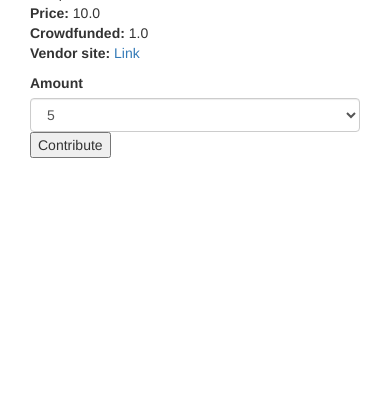
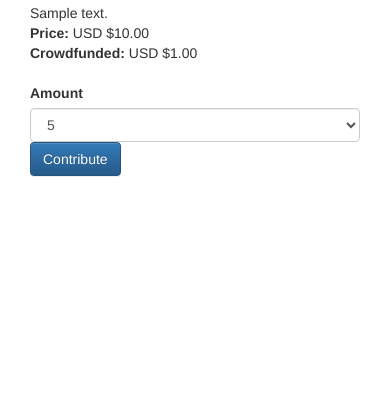
Before and after one commit to timcallagy/giftme_server, a Django app: a page that uses templates/giftme/index.html in a window 390 px wide. Shown: the part 242-658 px from the top of the page. Run offline with Django 3.2, Linux system fonts and the light colour scheme; tables that the repository leaves empty hold one stand-in row (values such as "Sample post"); parts of the project's set-up code (start-up, migrations or seed data) failed here and were passed over; some libraries are stand-ins or nearby versions.

Commit message:
Adding method to gift model to format price values. Making some changes to styling.

```diff
--- a/giftme/models.py
+++ b/giftme/models.py
@@ -14,6 +14,11 @@
     def __unicode__(self):
         description = self.owner_name + " added '" + self.name + "' to their wishlist"
         return description
+    def formatPrices(self):
+        priceStr = 'USD $' + '{:.2f}'.format(self.price)
+        crowdfundedStr = 'USD $' + '{:.2f}'.format(self.crowdfunded)
+        self.priceStr = priceStr
+        self.crowdfundedStr = crowdfundedStr
 
 class Contribution(models.Model):
     gift = models.ForeignKey(Gift)
--- a/giftme/views.py
+++ b/giftme/views.py
@@ -363,7 +363,8 @@
         gifts = Gift.objects.filter(owner_id = id).order_by('-crowdfunded');
     amounts = asarray([5, 10, 15, 20, 25, 30, 35, 40, 45, 50, 60, 70, 80, 90, 100, 110, 120, 130, 140, 150, 160, 170, 180, 190, 200, 250, 300, 350, 400, 450, 500])
     for gift in gifts:
-        gift.remaining = gift.price - gift.crowdfunded
+        gift.formatPrices()
+        gift.remaining = int(gift.price - gift.crowdfunded)
         valid_amounts = list(amounts[amounts <= gift.remaining])
         if len(valid_amounts) > 0 and valid_amounts[-1] < (gift.remaining) : valid_amounts.append(gift.remaining)
         gift.amounts = valid_amounts
@@ -382,6 +383,7 @@
         The id of the gift to display details and form for.
     """
     gift = Gift.objects.get(pk=id)
+    gift.formatPrices()
 
     if request.method == 'POST':
         contributionAmount = int(request.POST["contributionAmount"])
@@ -392,6 +394,7 @@
 
 def web_pay_process(request, id):
     gift = Gift.objects.get(pk=id)
+    gift.formatPrices()
 
     if request.method == 'POST':
         stripeToken = request.POST["stripeToken"]
--- a/static/css/starter-template.css
+++ b/static/css/starter-template.css
@@ -5,3 +5,7 @@
   padding: 40px 15px;
   text-align: left;
 }
+
+.text-center {
+ text-align: center;
+}
--- a/templates/giftme/index.html
+++ b/templates/giftme/index.html
@@ -67,20 +67,21 @@
             {% for gift in gifts_list %}
                 <div class="row">
                     {% if 'http' in gift.pic %}
-                        <div class="col-md-4"><a href="{{gift.url}}" ><img src="{{gift.pic}}" class="img-thumbnail" alt="Responsive image" width="150px" /></a></div>
+                        <div class="col-md-4 text-center"><a href="{{gift.url}}" ><img src="{{gift.pic}}" class="img-thumbnail" alt="Responsive image" width="150px" /></a></div>
                     {% else %}
-                        <div class="col-md-4"><a href="{{gift.url}}" ><img src="{% static gift.pic %}" class="img-thumbnail" alt="Responsive image" width="150px" /></a></div>
+                        <div class="col-md-4 text-center"><a href="{{gift.url}}" ><img src="{% static gift.pic %}" class="img-thumbnail" alt="Responsive image" width="150px" /></a></div>
                     {% endif %}
                     <div class="col-md-8">
                         <p class="text-left">
-                            <strong>{{ gift.name }}</strong> </br>
-                            {{gift.description}} </br>
-                            <strong>Price: </strong> {{gift.price}} </br>
-                            <strong>Crowdfunded: </strong> {{gift.crowdfunded}} </br>
-                            <strong>Vendor site: </strong> <a href="{{gift.url}}" >Link</a></br>
+                            <h4>{{ gift.name }}</h4>
+                            {% if gift.description %}
+                                {{gift.description}} </br>
+                            {% endif %}
+                            <strong>Price: </strong> {{gift.priceStr}} </br>
+                            <strong>Crowdfunded: </strong> {{gift.crowdfundedStr}} </br></br>
 
                             {% if gift.remaining > 0 %}
-                                <form action="/web_pay/{{gift.id}}/" method="POST">{% csrf_token %}
+                                <form action="/web_pay/{{gift.id}}/" method="POST" class="form-inline">{% csrf_token %}
                                    <label for="contributionAmount">Amount</label>
                                    <select class="form-control" name="contributionAmount" >
                                        {% for amount in gift.amounts %}
@@ -89,7 +90,7 @@
                                             {% endif %}
                                        {% endfor %}
                                    </select>
-                                   <input type="submit" value="Contribute" />
+                                   <button type="submit"  class="btn btn-primary">Contribute</button>
                                 </form>
                             {% else %}
                                 <strong>Crowdfunding completed!</strong>
@@ -102,34 +103,36 @@
             <h2>Contribution to {{ gift_updated.name }} successful </h2>
             <div class="row">
                     {% if 'http' in gift_updated.pic %}
-                        <div class="col-md-4"><a href="{{gift_updated.url}}" ><img src="{{gift_updated.pic}}" class="img-thumbnail" alt="Responsive image" width="150px" /></a></div>
+                        <div class="col-md-4 text-center"><a href="{{gift_updated.url}}" ><img src="{{gift_updated.pic}}" class="img-thumbnail" alt="Responsive image" width="150px" /></a></div>
                     {% else %}
-                        <div class="col-md-4"><a href="{{gift_updated.url}}" ><img src="{% static gift_updated.pic %}" class="img-thumbnail" alt="Responsive image" width="150px" /></a></div>
+                        <div class="col-md-4 text-center"><a href="{{gift_updated.url}}" ><img src="{% static gift_updated.pic %}" class="img-thumbnail" alt="Responsive image" width="150px" /></a></div>
                     {% endif %}
                     <div class="col-md-8">
                         <p class="text-left">
-                            <strong>{{ gift_updated.name }}</strong> </br>
-                            {{gift.description}} </br>
-                            <strong>Price: </strong> {{gift_updated.price}} </br>
-                            <strong>Crowdfunded: </strong> {{gift_updated.crowdfunded}} </br>
-                            <strong>Vendor site: </strong> <a href="{{gift_updated.url}}" >Link</a></br>
+                            <h4>{{ gift.name }}</h4>
+                            {% if gift.description %}
+                                {{gift.description}} </br>
+                            {% endif %}
+                            <strong>Price: </strong> {{gift.priceStr}} </br>
+                            <strong>Crowdfunded: </strong> {{gift.crowdfundedStr}} </br>
                         </p>
                     </div>
                 </div>
         {% elif gift %}
                 <div class="row">
                     {% if 'http' in gift.pic %}
-                        <div class="col-md-4"><a href="{{gift.url}}" ><img src="{{gift.pic}}" class="img-thumbnail" alt="Responsive image" width="150px" /></a></div>
+                        <div class="col-md-4 text-center"><a href="{{gift.url}}" ><img src="{{gift.pic}}" class="img-thumbnail" alt="Responsive image" width="150px" /></a></div>
                     {% else %}
-                        <div class="col-md-4"><a href="{{gift.url}}" ><img src="{% static gift.pic %}" class="img-thumbnail" alt="Responsive image" width="150px" /></a></div>
+                        <div class="col-md-4 text-center"><a href="{{gift.url}}" ><img src="{% static gift.pic %}" class="img-thumbnail" alt="Responsive image" width="150px" /></a></div>
                     {% endif %}
                     <div class="col-md-8">
                         <p class="text-left">
-                            <strong>{{ gift.name }}</strong> </br>
-                            {{gift.description}} </br>
-                            <strong>Price: </strong> {{gift.price}} </br>
-                            <strong>Crowdfunded: </strong> {{gift.crowdfunded}} </br>
-                            <strong>Vendor site: </strong> <a href="{{gift.url}}" >Link</a></br>
+                            <h4>{{ gift.name }}</h4>
+                            {% if gift.description %}
+                                {{gift.description}} </br>
+                            {% endif %}
+                            <strong>Price: </strong> {{gift.priceStr}} </br>
+                            <strong>Crowdfunded: </strong> {{gift.crowdfundedStr}} </br>
 
                             <form action="/web_pay_process/{{ gift.id }}/" method="POST">{% csrf_token %}
                              <label for="personalMessage">Personal message</label>
```
